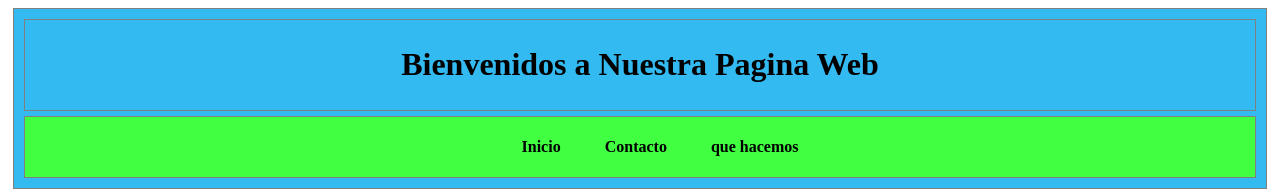
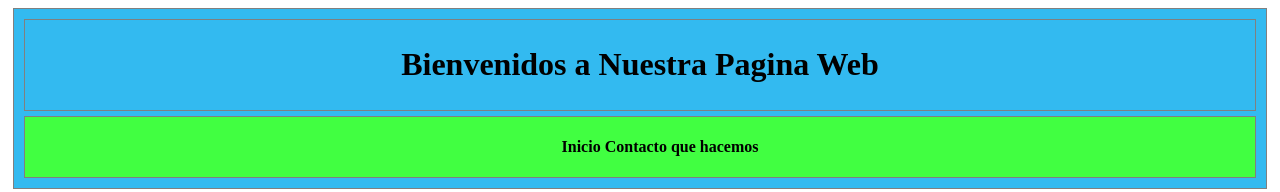
Before and after one commit to Nagadex/tarea, a plain HTML site: page ronald.html in a window 1280 px wide. Shown: the top 192 px of the page. Drawn offline with Linux system fonts and the light colour scheme.

Commit message:
fix:arreglo en los item de la lista ul

```diff
--- a/ronald.html
+++ b/ronald.html
@@ -26,9 +26,9 @@
             background-color: rgb(65, 255, 65);
         }
 
-        #menu ul{
+        #menu li{
             display: inline-block;
-            font-weight:bold;
+            font-weight: bold;
         }
     </style>
 </head>
@@ -40,9 +40,11 @@
         </div>
 
         <div id="menu">
-            <ul>Inicio</ul>
-            <ul>Contacto</ul>
-            <ul>que hacemos</ul>
+            <ul>
+                <li>Inicio</li>
+                <li>Contacto</li>
+                <li>que hacemos</li>
+            </ul>
         </div>
     </div>
 
```
